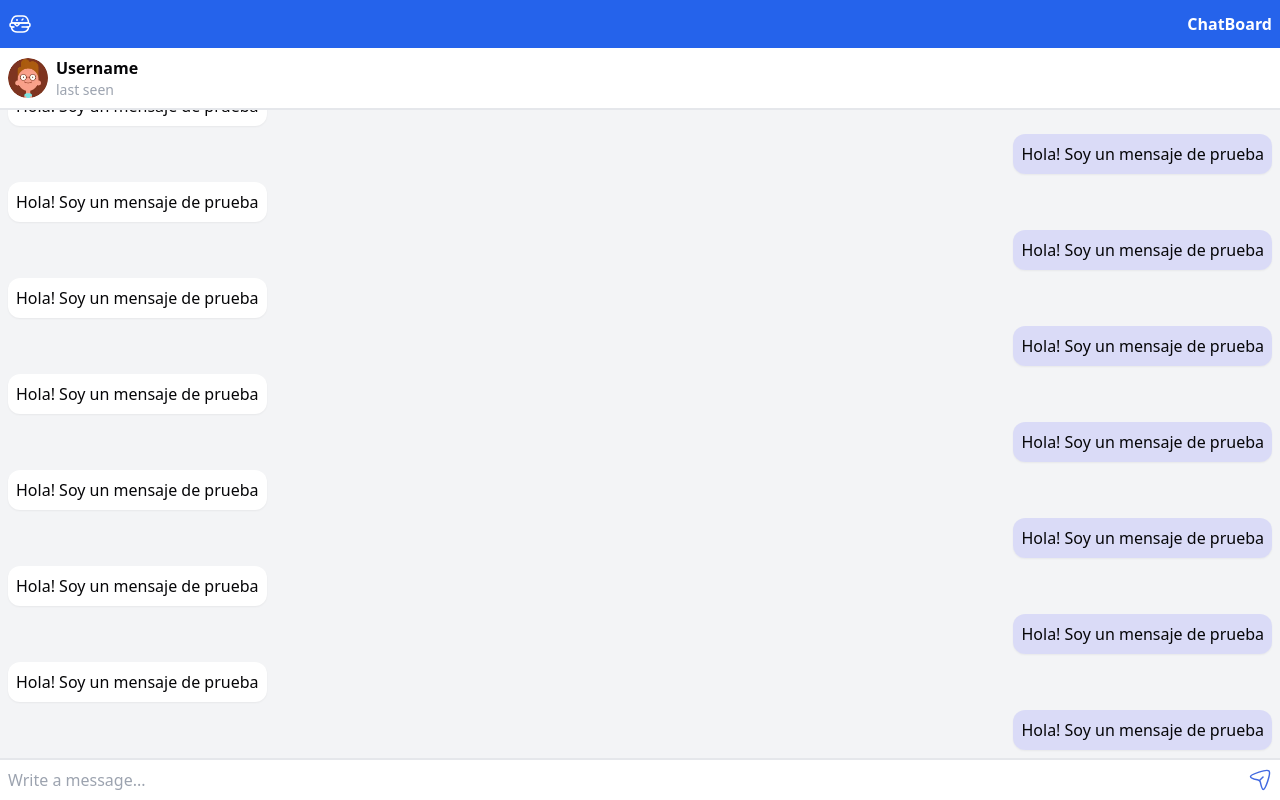
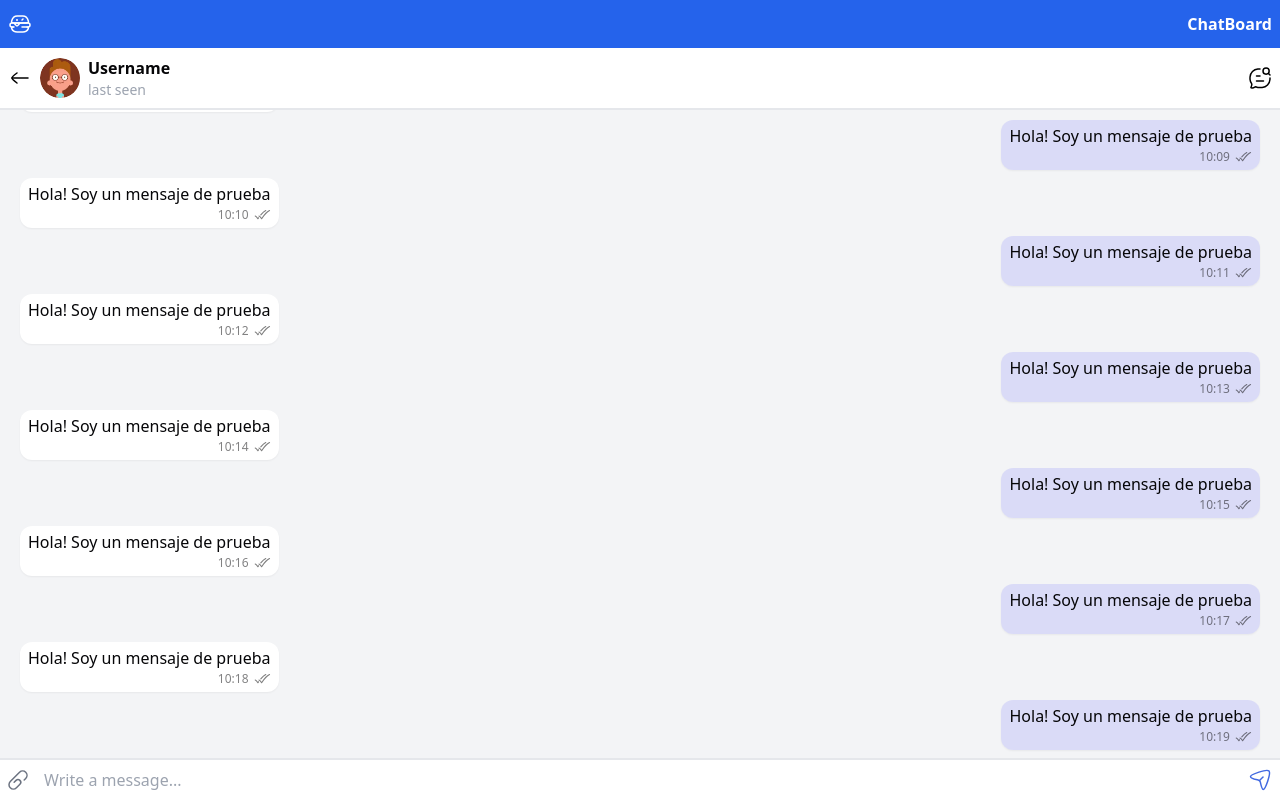
Before and after one commit to gabriel-pantojab/chatboard, an Angular app in the folder app/: page /secure/chats/0 in a window 1280 px wide. Built offline with nearby package versions, Linux system fonts and the light colour scheme.

Commit message:
update(app): add clip icon

```diff
--- a/app/src/app/secure/pages/chat-page/chat-page.component.html
+++ b/app/src/app/secure/pages/chat-page/chat-page.component.html
@@ -1,5 +1,23 @@
 <section class="grid h-full grid-rows-[auto,1fr,auto] overflow-hidden">
-  <header class="flex items-center gap-2 border-b-2 p-2">
+  <header class="flex items-center justify-between gap-2 border-b-2 p-2">
+    <div class="flex items-center gap-2">
+      <button class="flex items-center">
+        <svg xmlns="http://www.w3.org/2000/svg" viewBox="0 0 24 24" width="24" height="24" color="#000000" fill="none">
+          <path
+            d="M3.99982 11.9998L19.9998 11.9998"
+            stroke="currentColor"
+            stroke-width="1.5"
+            stroke-linecap="round"
+            stroke-linejoin="round" />
+          <path
+            d="M8.99963 17C8.99963 17 3.99968 13.3176 3.99966 12C3.99965 10.6824 8.99966 7 8.99966 7"
+            stroke="currentColor"
+            stroke-width="1.5"
+            stroke-linecap="round"
+            stroke-linejoin="round" />
+        </svg>
+      </button>
+
       <img ngSrc="assets/images/avatar.webp" class="rounded-full" alt="User avatar" width="40" height="40" />
 
       <div class="flex flex-col items-center">
@@ -7,21 +25,85 @@
 
         <p class="w-full text-sm text-gray-400">last seen</p>
       </div>
+    </div>
+
+    <button class="flex items-center justify-center">
+      <svg xmlns="http://www.w3.org/2000/svg" viewBox="0 0 24 24" width="24" height="24" color="#000000" fill="none">
+        <path
+          d="M12 3.00366C11.4383 3.01203 10.3789 3.03449 9.8294 3.07102C5.64639 3.34908 2.31441 6.72832 2.04024 10.9707C1.98659 11.8009 1.98659 12.6606 2.04024 13.4908C2.1401 15.0359 2.82343 16.4665 3.62791 17.6746C4.09501 18.5203 3.78674 19.5758 3.30021 20.4978C2.94941 21.1625 2.77401 21.4949 2.91484 21.735C3.05568 21.9752 3.37026 21.9828 3.99943 21.9981C5.24367 22.0284 6.08268 21.6757 6.74868 21.1846C7.1264 20.906 7.31527 20.7668 7.44544 20.7508C7.5756 20.7347 7.83177 20.8403 8.34401 21.0512C8.8044 21.2408 9.33896 21.3579 9.8294 21.3905C11.2536 21.4851 12.7435 21.4853 14.1706 21.3905C18.3536 21.1124 21.6856 17.7332 21.9598 13.4908C21.9915 13.0001 22.0044 12.4991 21.9987 11.9999"
+          stroke="currentColor"
+          stroke-width="1.5"
+          stroke-linecap="round"
+          stroke-linejoin="round" />
+        <path
+          d="M8.5 15H15.5M8.5 10H12"
+          stroke="currentColor"
+          stroke-width="1.5"
+          stroke-linecap="round"
+          stroke-linejoin="round" />
+        <path
+          d="M20.2649 7.27042L22 9M21.1714 5.08571C21.1714 3.38152 19.7899 2 18.0857 2C16.3815 2 15 3.38152 15 5.08571C15 6.78991 16.3815 8.17143 18.0857 8.17143C19.7899 8.17143 21.1714 6.78991 21.1714 5.08571Z"
+          stroke="currentColor"
+          stroke-width="1.5"
+          stroke-linecap="round"
+          stroke-linejoin="round" />
+      </svg>
+    </button>
   </header>
 
-  <section #messagesContainer class="flex flex-col gap-2 overflow-y-auto bg-gray-100 p-2">
+  <section #messagesContainer class="flex flex-col gap-2 overflow-y-auto bg-gray-100 p-2 px-5">
     @for (message of messages; track $index) {
-      <p
-        class="w-max max-w-[70%] rounded-xl bg-white p-2 shadow-sm"
+      <div
+        class="relative flex w-max min-w-[100px] max-w-[70%] flex-col rounded-xl bg-white px-2 py-1 shadow-sm"
         [ngClass]="{
           me: message.isMine,
         }">
+        <p>
           {{ message.message }}
         </p>
+
+        <div class="flex w-full justify-end gap-1">
+          <span class="text-[12px] opacity-50">{{ message.time }}</span>
+
+          <span class="opacity-50">
+            <svg
+              xmlns="http://www.w3.org/2000/svg"
+              viewBox="0 0 24 24"
+              width="18"
+              height="18"
+              color="#000000"
+              fill="none">
+              <path
+                d="M3 13.3333C3 13.3333 4.5 14 6.5 17C6.5 17 6.78485 16.5192 7.32133 15.7526M17 6C14.7085 7.14577 12.3119 9.55181 10.3879 11.8223"
+                stroke="currentColor"
+                stroke-width="1.5"
+                stroke-linecap="round"
+                stroke-linejoin="round" />
+              <path
+                d="M8 13.3333C8 13.3333 9.5 14 11.5 17C11.5 17 17 8.5 22 6"
+                stroke="currentColor"
+                stroke-width="1.5"
+                stroke-linecap="round"
+                stroke-linejoin="round" />
+            </svg>
+          </span>
+        </div>
+      </div>
     }
   </section>
 
   <form class="flex w-full items-center gap-4 border-t-2 p-2">
+    <button class="flex items-center text-gray-500">
+      <svg width="20" height="20" viewBox="0 0 20 20" fill="none" xmlns="http://www.w3.org/2000/svg">
+        <path
+          d="M16.1766 10L17.7208 8.4558C19.4264 6.75022 19.4264 3.98485 17.7208 2.27922C16.0151 0.573593 13.2498 0.573593 11.5442 2.27922L2.2792 11.5442C0.573598 13.2498 0.573598 16.0152 2.2792 17.7208C3.9848 19.4264 6.7502 19.4264 8.4558 17.7208L11.9302 14.2464C12.9962 13.1804 12.9962 11.4521 11.9302 10.386C10.8642 9.32 9.1358 9.32 8.0698 10.386L6.1396 12.3162"
+          stroke="currentColor"
+          stroke-width="1.5"
+          stroke-linecap="round"
+          stroke-linejoin="round" />
+      </svg>
+    </button>
+
     <label class="w-full" for="message">
       <input class="w-full outline-none" type="text" id="message" placeholder="Write a message..." />
     </label>
```
Lines whose indentation alone changed are shown as unchanged.
